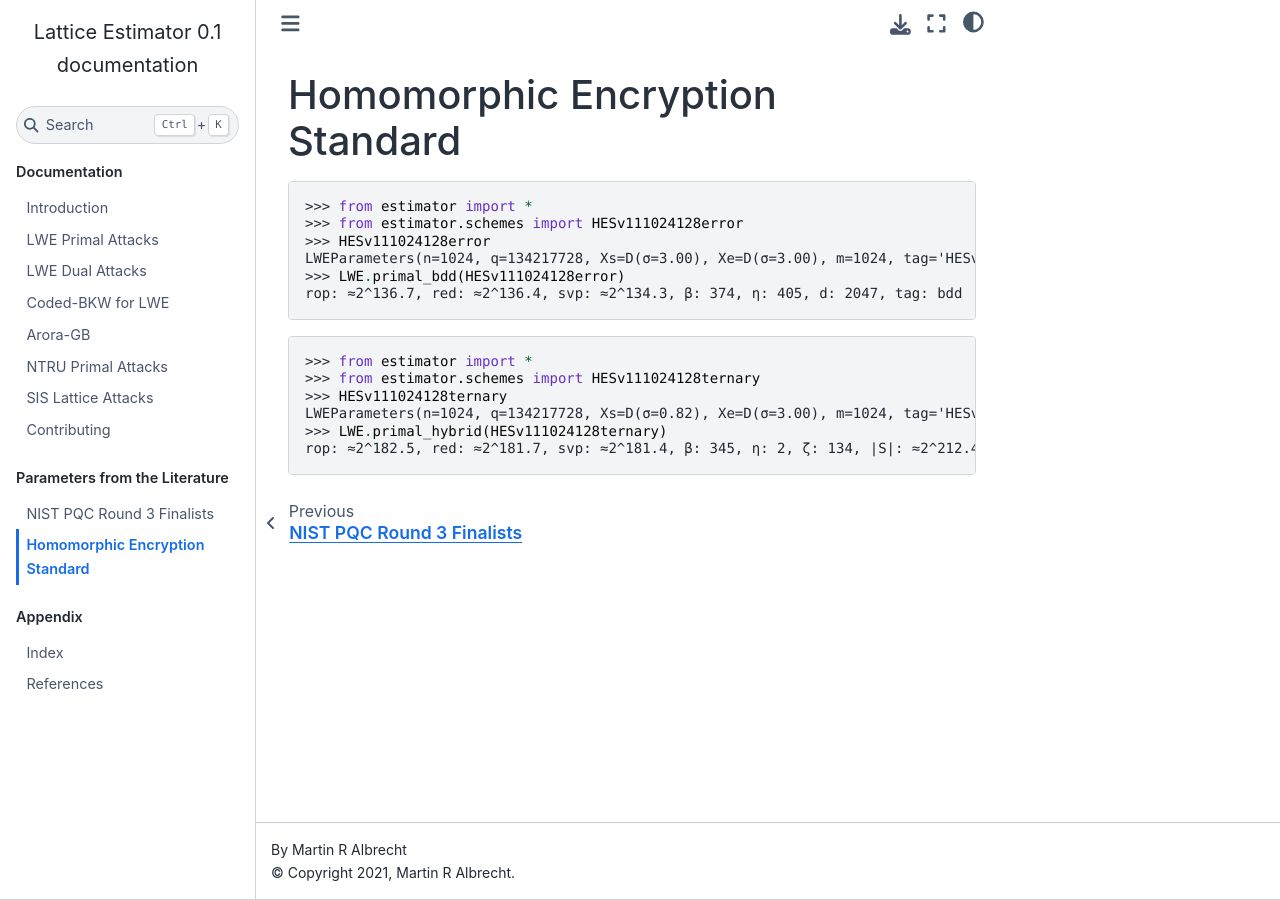
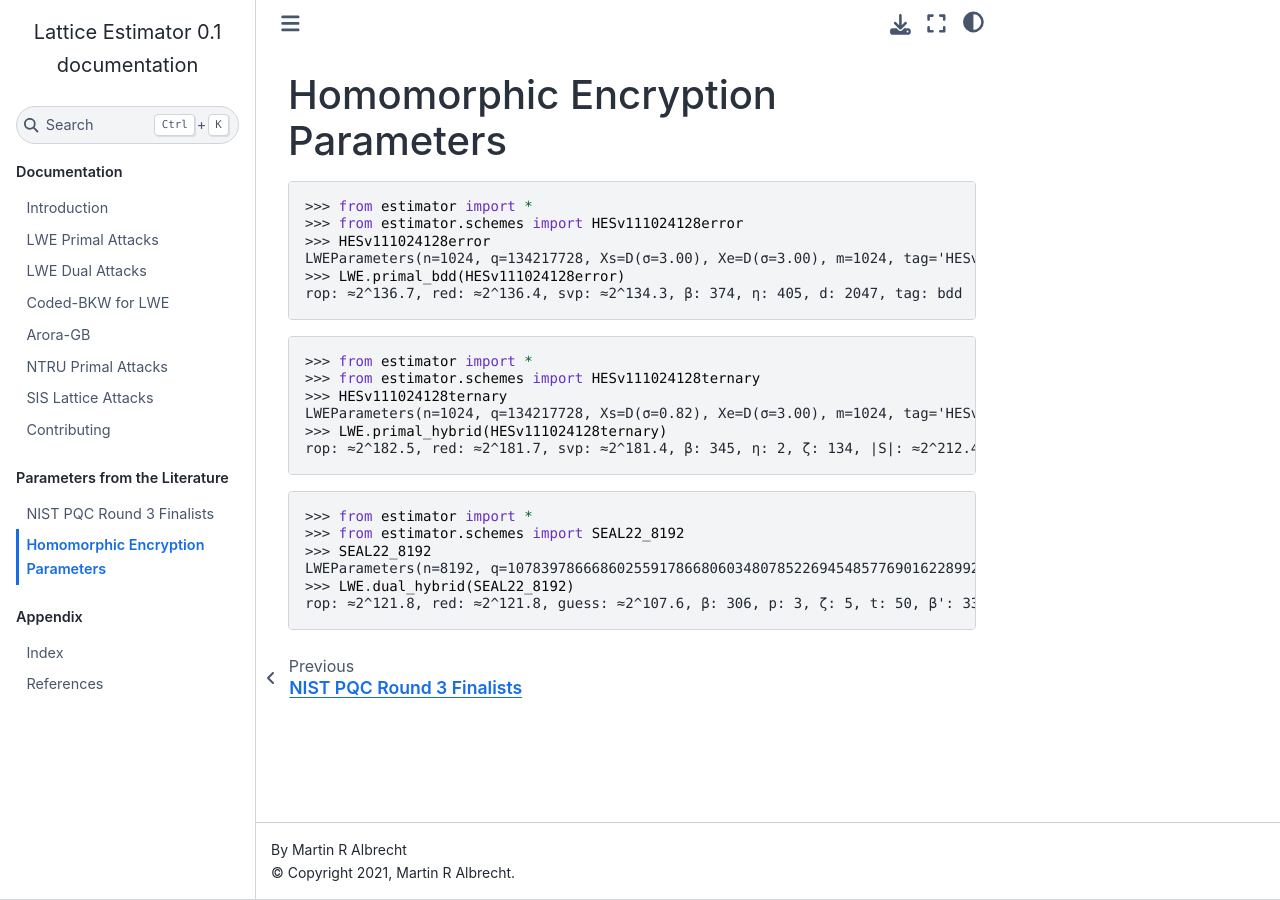
Before and after one commit to malb/lattice-estimator, a Sphinx documentation site: the page built from docs/schemes/hes.rst, in a window 1280 px wide. Built offline with Sphinx 7.4.7 and the Sphinx Book theme 1.1.4, drawn with Linux system fonts in a browser that asks for light colours.

Commit message:
add another doctest to catch large `n` issues

```diff
--- a/docs/schemes/hes.rst
+++ b/docs/schemes/hes.rst
@@ -1,4 +1,4 @@
-Homomorphic Encryption Standard
+Homomorphic Encryption Parameters
 ===============================
 
 ::
@@ -18,3 +18,12 @@ Homomorphic Encryption Standard
     LWEParameters(n=1024, q=134217728, Xs=D(σ=0.82), Xe=D(σ=3.00), m=1024, tag='HESv11ternary')
     >>> LWE.primal_hybrid(HESv111024128ternary)
     rop: ≈2^182.5, red: ≈2^181.7, svp: ≈2^181.4, β: 345, η: 2, ζ: 134, |S|: ≈2^212.4, d: 1915, prob: ≈2^-51.2, ↻: ≈2^53.4, tag: hybrid
+
+::
+
+    >>> from estimator import *
+    >>> from estimator.schemes import SEAL22_8192
+    >>> SEAL22_8192
+    LWEParameters(n=8192, q=107839786668602559178668060348078522694548577690162289924414373888001, Xs=D(σ=0.82), Xe=D(σ=3.19), m=+Infinity, tag='SEAL22_8192')
+    >>> LWE.dual_hybrid(SEAL22_8192)
+    rop: ≈2^121.8, red: ≈2^121.8, guess: ≈2^107.6, β: 306, p: 3, ζ: 5, t: 50, β': 331, N: ≈2^67.3, m: ≈2^13.0
```
